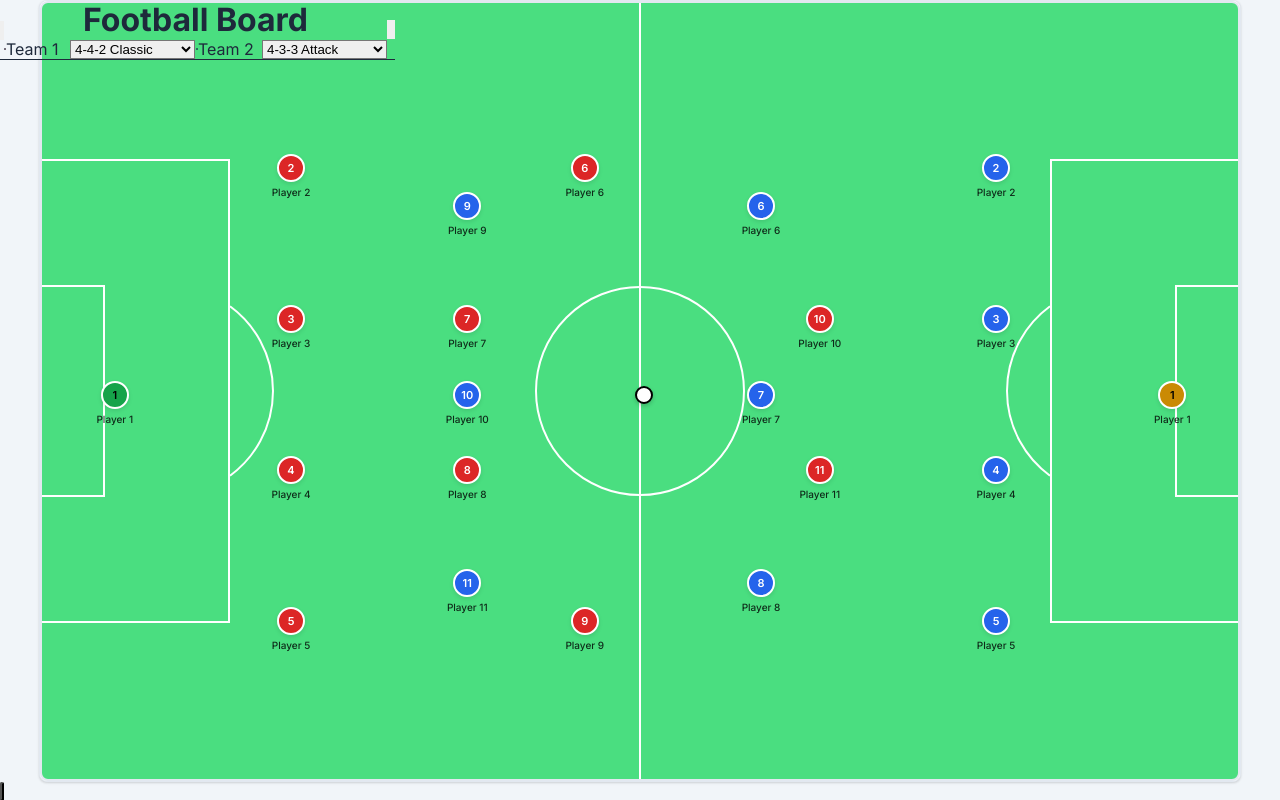
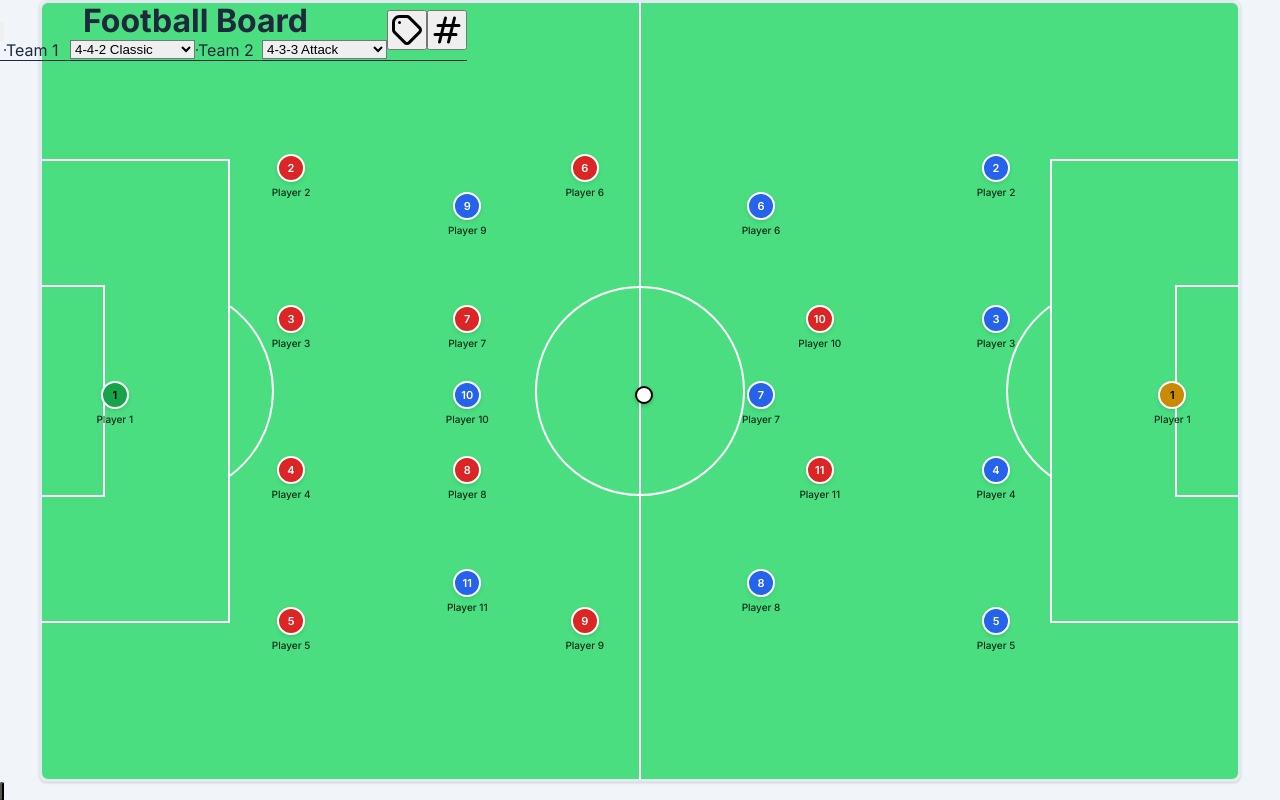
Before and after one commit to kaimrdth/Football-Board, a React (Vite) app: page / in a window 1280 px wide. Built offline with nearby package versions, Linux system fonts and the light colour scheme.

Commit message:
update: 2025-08-04 23:04

```diff
--- a/src/App.tsx
+++ b/src/App.tsx
@@ -15,15 +15,15 @@ function App() {
     <div className="min-h-screen relative">
       {/* Fixed Header with Controls */}
       <div className="fixed top-0 left-0 right-0 z-50 bg-white/95 backdrop-blur-md border-b border-gray-200 shadow-sm">
-        <div className="max-w-7xl mx-auto px-6 py-4">
-          <div className="flex items-center justify-between">
+        <div className="w-full max-w-7xl mx-auto px-6 py-4">
+          <div className="flex items-center justify-between min-h-[60px] w-full">
             {/* Left: Settings Menu */}
-            <div className="flex-1">
+            <div className="flex-1 flex justify-start min-w-0">
               <SettingsMenu />
             </div>
 
             {/* Center: Title and Formation Bar */}
-            <div className="flex-1 flex flex-col items-center gap-3">
+            <div className="flex-1 flex flex-col items-center gap-3 min-w-0">
               <h1 className="text-xl font-semibold text-gray-800">
                 Football Board
               </h1>
@@ -31,7 +31,7 @@ function App() {
             </div>
 
             {/* Right: Display Toggles */}
-            <div className="flex-1 flex justify-end">
+            <div className="flex-1 flex justify-end min-w-0">
               <DisplayToggles />
             </div>
           </div>
@@ -39,8 +39,8 @@ function App() {
       </div>
 
       {/* Main Content with top padding to account for fixed header */}
-      <div className="pt-32 p-6">
-        <div className="max-w-7xl mx-auto relative z-10">
+      <div className="pt-32 p-6 w-full">
+        <div className="w-full max-w-7xl mx-auto relative z-10">
 
           <DragContext>
             <div className="flex justify-center">
--- a/src/components/DisplayToggles.tsx
+++ b/src/components/DisplayToggles.tsx
@@ -10,7 +10,7 @@ const DisplayToggles = React.memo(() => {
   } = useGameStore();
 
   return (
-    <div className="flex gap-2">
+    <div className="flex gap-2 min-w-fit">
       <ToggleButton
         onClick={togglePlayerNames}
         isActive={showPlayerNames}
@@ -47,7 +47,7 @@ const ToggleButton = React.memo(({ onClick, isActive, icon, tooltip }: ToggleBut
   return (
     <button
       onClick={onClick}
-      className={`p-2.5 rounded-lg shadow-sm transition-all duration-200 transform hover:scale-105 active:scale-95 ${
+      className={`p-2.5 rounded-lg shadow-sm transition-all duration-200 transform hover:scale-105 active:scale-95 min-w-[40px] min-h-[40px] flex items-center justify-center ${
         isActive
           ? 'bg-blue-500 text-white shadow-md'
           : 'bg-white/90 text-gray-600 hover:bg-white hover:text-gray-800'
--- a/src/components/FormationBar.tsx
+++ b/src/components/FormationBar.tsx
@@ -14,7 +14,7 @@ const FormationBar = React.memo(() => {
   );
 
   return (
-    <div className="flex items-center gap-6">
+    <div className="flex items-center gap-6 min-w-fit">
       <FormationSelector
         team="team1"
         onFormationChange={handleFormationChange}
@@ -54,7 +54,7 @@ const FormationSelector = React.memo(({ team, onFormationChange, teamInfo }: For
       </div>
 
       <select
-        className="bg-white/80 border border-gray-200 rounded-md px-3 py-1.5 text-sm font-medium text-gray-700 focus:outline-none focus:ring-2 focus:ring-blue-500/50 focus:border-blue-300 transition-colors"
+        className="bg-white/80 border border-gray-200 rounded-md px-3 py-1.5 text-sm font-medium text-gray-700 focus:outline-none focus:ring-2 focus:ring-blue-500/50 focus:border-blue-300 transition-colors min-w-[80px]"
         onChange={(e) => onFormationChange(team, e.target.value as FormationType)}
         defaultValue={team === 'team1' ? '4-4-2' : '4-3-3'}
       >
--- a/src/components/SettingsMenu.tsx
+++ b/src/components/SettingsMenu.tsx
@@ -40,7 +40,7 @@ const SettingsMenu = React.memo(() => {
   }, []);
 
   return (
-    <div className="relative" ref={menuRef}>
+    <div className="relative min-w-fit" ref={menuRef}>
       <button
         onClick={() => setIsOpen(!isOpen)}
         className="p-3 bg-white/90 hover:bg-white text-gray-700 rounded-lg shadow-sm hover:shadow-md transition-all duration-200 transform hover:scale-105 active:scale-95"
```
